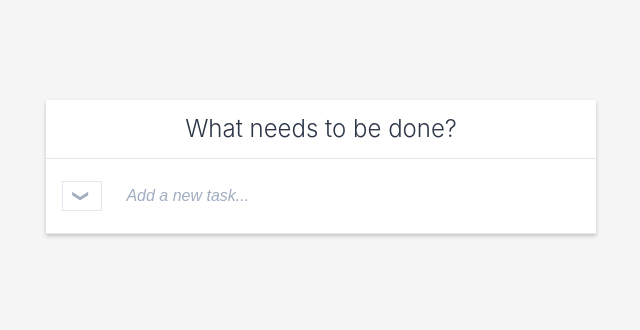
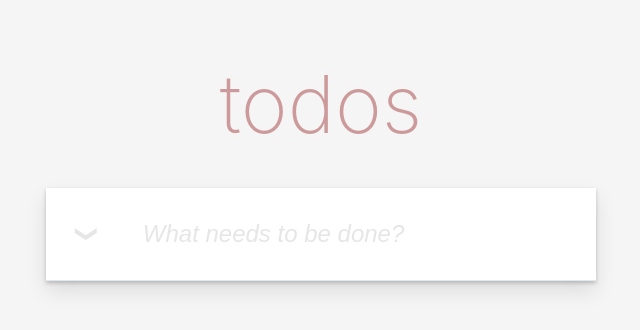
Before and after one commit to merlion-local/mind-Project, a React (Vite) app: page / in a window 1280 px wide. Shown: the top 330 px of the page, without its empty margins (319-959 px from the left). Built offline with nearby package versions, Linux system fonts and the light colour scheme.

Commit message:
update TodoApp.tsx  and styles.ts

```diff
--- a/src/components/TodoApp/TodoApp.tsx
+++ b/src/components/TodoApp/TodoApp.tsx
@@ -6,8 +6,8 @@ import type { Todo } from "./types";
 import { TODO_FORM_VALUES, FilterType } from "./types";
 import {
   Page,
+  MainTitle,
   Container,
-  Title,
   InputRow,
   ToggleAllButton,
   Input,
@@ -90,9 +90,9 @@ export default function TodoApp() {
 
   return (
     <Page>
+      <MainTitle>todos</MainTitle>
+
       <Container>
-        <Title>What needs to be done?</Title>
-
         <InputRow>
           <ToggleAllButton
             isCollapsed={isCollapsed}
@@ -103,7 +103,7 @@ export default function TodoApp() {
             <Input
               type="text"
               name={TODO_FORM_VALUES.TEXT}
-              placeholder="Add a new task..."
+              placeholder="What needs to be done?"
               value={formik.values[TODO_FORM_VALUES.TEXT]}
               onChange={formik.handleChange}
               onBlur={formik.handleBlur}
--- a/src/components/TodoApp/styles.ts
+++ b/src/components/TodoApp/styles.ts
@@ -19,33 +19,54 @@ interface ToggleAllButtonProps {
 
 export const Page = styled.div`
   display: flex;
-  justify-content: center;
-  align-items: flex-start;
+  flex-direction: column;
+  align-items: center;
   min-height: 100vh;
   background: #f5f5f5;
-  padding: 40px 20px;
+  padding: 60px 20px 40px;
   font-family: -apple-system, BlinkMacSystemFont, 'Segoe UI', 'Roboto', sans-serif;
+`;
+
+export const MainTitle = styled.h1`
+  color: #cc9a9a;
+  font-size: 80px;
+  font-weight: 200;
+  margin: 0 0 40px 0;
+  text-align: center;
 `;
 
 export const Container = styled.div`
   background: white;
   border-radius: 0;
-  box-shadow: 0 2px 4px rgba(0, 0, 0, 0.2);
-  padding: 0;
+  box-shadow:
+    0 2px 4px rgba(0, 0, 0, 0.2),
+    0 10px 20px rgba(0, 0, 0, 0.1);
   width: 100%;
   max-width: 550px;
-  margin-top: 60px;
-`;
+  position: relative;
 
-export const Title = styled.h1`
-  text-align: center;
-  color: #2d3748;
-  margin: 0;
-  padding: 16px;
-  font-size: 24px;
-  font-weight: 300;
-  border-bottom: 1px solid #e2e8f0;
-  background: #fff;
+  &::before,
+  &::after {
+    content: '';
+    position: absolute;
+    background: white;
+    box-shadow: 0 2px 4px rgba(0, 0, 0, 0.2);
+    z-index: -1;
+  }
+
+  &::before {
+    height: 5px;
+    bottom: -5px;
+    left: 4px;
+    right: 4px;
+  }
+
+  &::after {
+    height: 10px;
+    bottom: -10px;
+    left: 8px;
+    right: 8px;
+  }
 `;
 
 export const InputRow = styled.div`
@@ -54,16 +75,17 @@ export const InputRow = styled.div`
   padding: 16px;
   border-bottom: 1px solid #e2e8f0;
   background: #fff;
+  position: relative;
+  z-index: 2;
 `;
 
 export const ToggleAllButton = styled.button<ToggleAllButtonProps>`
   width: 30px;
   height: 30px;
-  border: 1px solid #e2e8f0;
-  border-radius: 0;
+  border: none;
   background: transparent;
-  color: #a0aec0;
-  font-size: 16px;
+  color: #e6e6e6;
+  font-size: 22px;
   cursor: pointer;
   margin-right: 12px;
   display: flex;
@@ -72,7 +94,7 @@ export const ToggleAllButton = styled.button<ToggleAllButtonProps>`
   transition: transform 0.2s;
 
   &:hover {
-    border-color: #cbd5e0;
+    color: #cc9a9a;
   }
 
   &::after {
@@ -85,15 +107,18 @@ export const ToggleAllButton = styled.button<ToggleAllButtonProps>`
 
 export const Input = styled.input`
   flex: 1;
-  padding: 12px;
+  padding: 16px;
   border: none;
   border-radius: 0;
-  font-size: 16px;
+  font-size: 24px;
   outline: none;
+  background: white;
+  font-weight: 300;
 
   &::placeholder {
-    color: #a0aec0;
+    color: #e6e6e6;
     font-style: italic;
+    font-weight: 300;
   }
 `;
 
@@ -102,13 +127,15 @@ export const TodoList = styled.ul<{ isCollapsed: boolean }>`
   padding: 0;
   margin: 0;
   display: ${props => props.isCollapsed ? 'none' : 'block'};
+  position: relative;
+  z-index: 1;
 `;
 
 export const TodoItem = styled.li`
   display: flex;
   align-items: center;
   padding: 16px;
-  border-bottom: 1px solid #e2e8f0;
+  border-bottom: 1px solid #ededed;
   background: #fff;
   position: relative;
 
@@ -119,13 +146,13 @@ export const TodoItem = styled.li`
 
 export const Checkbox = styled.span<CheckboxProps>`
   display: inline-block;
-  width: 24px;
-  height: 24px;
-  border: 1px solid ${props => props.completed ? '#4caf50' : '#e2e8f0'};
+  width: 30px;
+  height: 30px;
+  border: 1px solid ${props => props.completed ? '#5dc2af' : '#e6e6e6'};
   border-radius: 50%;
   margin-right: 12px;
   position: relative;
-  background: ${props => props.completed ? '#4caf50' : 'transparent'};
+  background: transparent;
   cursor: pointer;
 
   &::after {
@@ -134,18 +161,19 @@ export const Checkbox = styled.span<CheckboxProps>`
     top: 50%;
     left: 50%;
     transform: translate(-50%, -50%);
-    color: white;
-    font-size: 14px;
+    color: ${props => props.completed ? '#5dc2af' : 'transparent'};
+    font-size: 18px;
     font-weight: bold;
-    opacity: ${props => props.completed ? 1 : 0};
   }
 `;
 
 export const TodoText = styled.span<TodoTextProps>`
   flex: 1;
-  color: ${props => props.completed ? '#a0aec0' : '#2d3748'};
-  font-size: 16px;
+  color: ${props => props.completed ? '#d9d9d9' : '#4d4d4d'};
+  font-size: 24px;
+  font-weight: 300;
   text-decoration: ${props => props.completed ? 'line-through' : 'none'};
+  transition: color 0.3s;
 `;
 
 export const Footer = styled.div<{ isCollapsed: boolean }>`
@@ -154,13 +182,25 @@ export const Footer = styled.div<{ isCollapsed: boolean }>`
   align-items: center;
   padding: 12px 16px;
   background: #fff;
-  border-top: 1px solid #e2e8f0;
+  border-top: 1px solid #e6e6e6;
   color: #777;
   font-size: 14px;
+  position: relative;
+  z-index: 0;
+
+  &::before {
+    content: '';
+    position: absolute;
+    top: 0;
+    left: 0;
+    right: 0;
+    height: 5px;
+    background: linear-gradient(to bottom, rgba(0,0,0,0.1) 0%, transparent 100%);
+  }
 `;
 
 export const ItemsLeft = styled.span`
-  font-weight: 500;
+  font-weight: 300;
 `;
 
 export const FilterContainer = styled.div`
@@ -171,11 +211,12 @@ export const FilterContainer = styled.div`
 export const FilterButton = styled.button<FilterButtonProps>`
   padding: 4px 8px;
   background: transparent;
-  color: ${props => props.active ? '#2d3748' : '#777'};
+  color: ${props => props.active ? '#6c6c6c' : '#777'};
   border: 1px solid ${props => props.active ? 'rgba(175, 47, 47, 0.2)' : 'transparent'};
   border-radius: 3px;
   font-size: 14px;
   cursor: pointer;
+  font-weight: 300;
 
   &:hover {
     border-color: rgba(175, 47, 47, 0.1);
@@ -190,6 +231,7 @@ export const ClearButton = styled.button`
   border-radius: 3px;
   font-size: 14px;
   cursor: pointer;
+  font-weight: 300;
 
   &:hover {
     text-decoration: underline;
```
